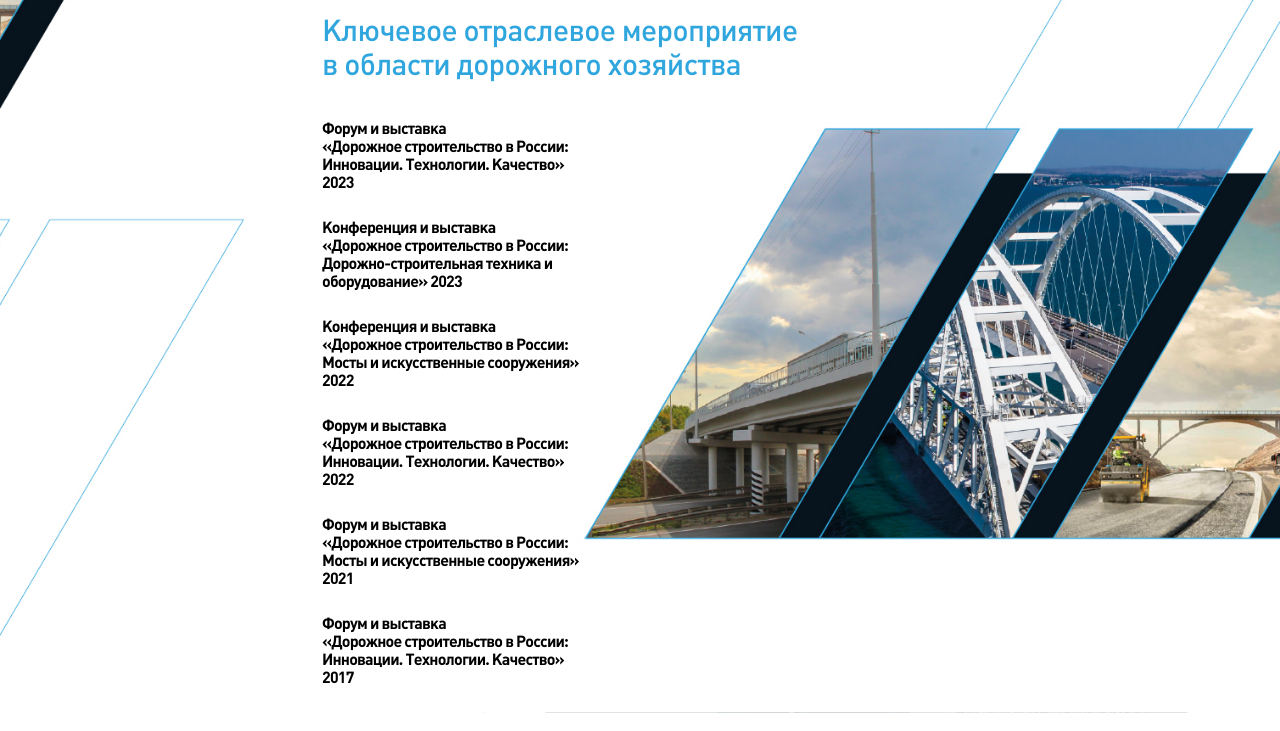
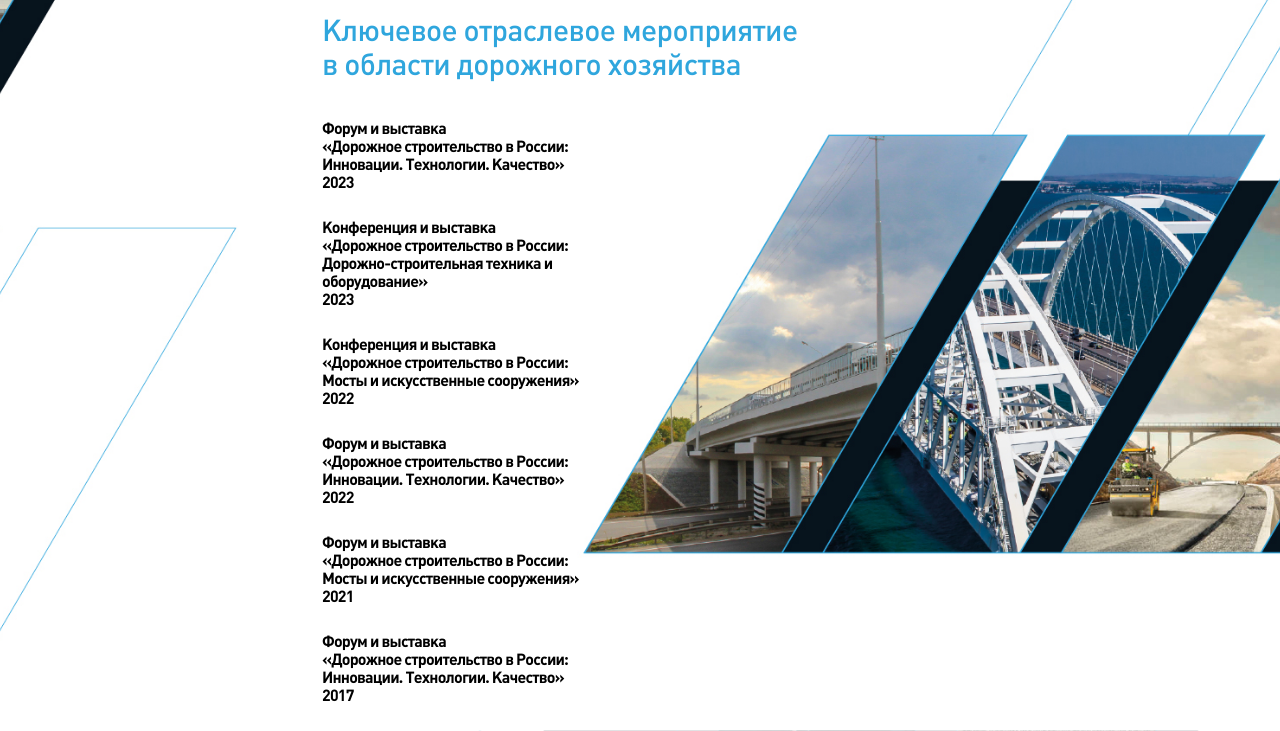
Before and after one commit to snakiso/Zaglushka, a plain HTML site: page archive.html in a window 1280 px wide. Shown: the part 204-935 px from the top of the page. Drawn offline with Linux system fonts and the light colour scheme.

Commit message:
fixed archive

```diff
--- a/archive.html
+++ b/archive.html
@@ -1,11 +1,10 @@
 <!DOCTYPE html>
 <html lang="ru">
-
 <head>
   <meta charset="UTF-8">
   <meta http-equiv="X-UA-Compatible" content="IE=edge">
   <meta name="viewport" content="width=device-width, initial-scale=1.0">
-  <link rel="stylesheet" href="./css/style.min.css?_v=20230530215707">
+  <link rel="stylesheet" href="./css/style.min.css?_v=20230531084234">
   <link rel="shortcut icon" href="img/favicon-32x32.png" type="image/x-icon">
   <title>Архив</title>
 </head>
@@ -22,50 +21,61 @@
       в&nbsp;области дорожного хозяйства</span>
     <ul class="archive__list">
       <li class="archive__item">
-              <a href="#" class="archive__link">Форум и выставка
+        <a href="#" class="archive__link">
+          <span class="archive__text">
+            Форум и выставка
             «Дорожное&nbsp;cтроительство в России:
             Инновации. Технологии. Качество»
-                2023
+          </span>
+          <span class="archive__year">2023</span>
         </a>
       </li>
       <li class="archive__item">
         <a href="#" class="archive__link">
-                Конференция и выставка
+          <span class="archive__text">Конференция и выставка
             «Дорожное&nbsp;строительство в России:
-                Дорожно-строительная техника и оборудование»
-                2023
+            Дорожно-строительная техника и оборудование»</span>
+          <span class="archive__year">2023</span>
         </a>
       </li>
       <li class="archive__item">
         <a href="#" class="archive__link">
+          <span class="archive__text">
             Конференция и выставка
             «Дорожное&nbsp;строительство в России:
             Мосты и искусственные сооружения»
-                2022
+          </span>
+          <span class="archive__year">2022</span>
         </a>
       </li>
       <li class="archive__item">
         <a href="#" class="archive__link">
+          <span class="archive__text">
             Форум и выставка
             «Дорожное&nbsp;строительство в России:
             Инновации. Технологии. Качество»
-                2022
+          </span>
+          <span class="archive__year">2022</span>
         </a>
       </li>
       <li class="archive__item">
         <a href="#" class="archive__link">
+          <span class="archive__text">
             Форум и выставка
             «Дорожное&nbsp;строительство в России:
             Мосты и искусственные сооружения»
-                2021
+          </span>
+          <span class="archive__year">2021</span>
         </a>
       </li>
       <li class="archive__item">
         <a href="#" class="archive__link">
+          <span class="archive__text">
             Форум и выставка
             «Дорожное&nbsp;строительство в России:
             Инновации. Технологии. Качество»
-                2017
+          </span>
+          <span class="archive__year">2017</span>
         </a>
       </li>
     </ul>
--- a/src/blocks/main/archive/archive.scss
+++ b/src/blocks/main/archive/archive.scss
@@ -34,6 +34,14 @@
     color: black;
     text-decoration: none;
     letter-spacing: -0.05em;
+  }
+
+  &__text {
+    display: block;
+  }
+
+  &__year {
+    display: block;
   }
 
   @include tablet {
```
Also changed, not shown: index.html (+1 -1 lines), src/blocks/common/header/header.html (+1 -1 lines), src/blocks/main/archive/archive.html (+22 -9 lines), css/style.css, css/style.min.css. Lines whose indentation alone changed are shown as unchanged.
